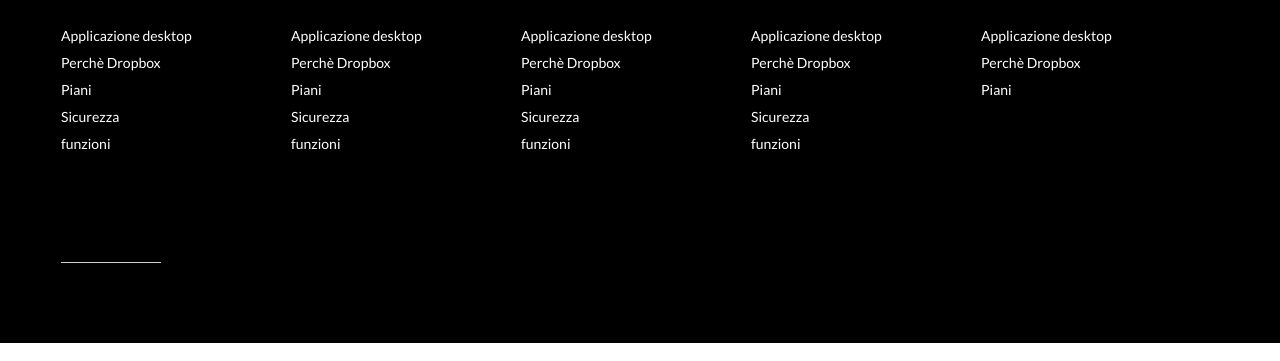
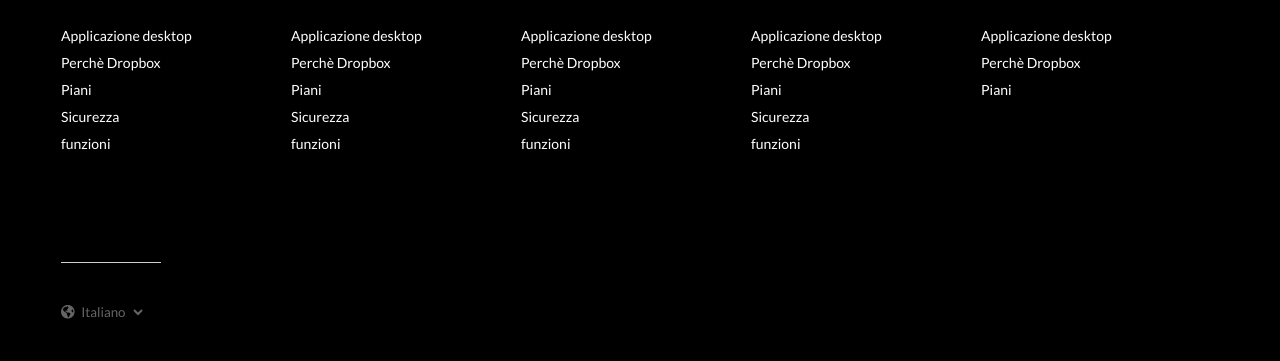
Before and after one commit to Vincenzo117/htmlcss-dropbox, a plain HTML site: page index.html in a window 1280 px wide. Shown: the part 6146-6507 px from the top of the page. Drawn offline with Linux system fonts and the light colour scheme.

Commit message:
Language picker

```diff
--- a/index.html
+++ b/index.html
@@ -399,7 +399,17 @@
                 </div>
             </div>
             <div class="content-divider"></div>
-            <div class="language"></div>
+            <div class="language">
+                <form action="" class="language-picker">
+                    <i class="fas fa-globe-americas"></i>
+                    <select name="language-picker-select">
+                        <option lang="it" value="italiano" selected>Italiano</option>
+                        <option lang="en" value="english">English</option>
+                        <option lang="de" value="deutsch">Deutsch</option>
+                      <option lang="fr" value="francais">Français</option>
+                    </select>
+                  </form>
+            </div>
         </div>
     </footer>
 
--- a/style.css
+++ b/style.css
@@ -82,7 +82,6 @@
     width: 45px;
     border-top: 1px solid #D0D0D3;
 }
-
 
 
 /* Header */
@@ -542,3 +541,13 @@
     color: white;
     width: 100px;
 }
+
+footer .language-picker {
+    color: #656565;
+}
+
+footer .language-picker select {
+    color: #656565;
+    background-color: black;
+    border: 0;
+}
```
